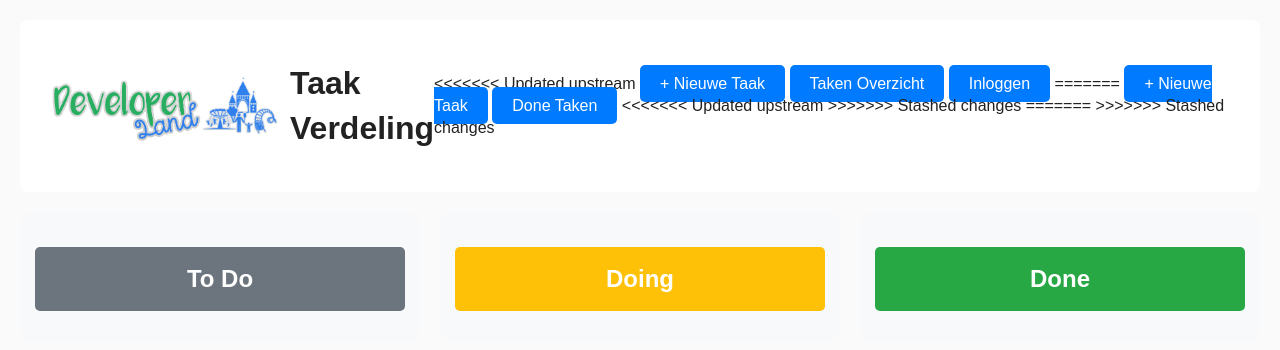
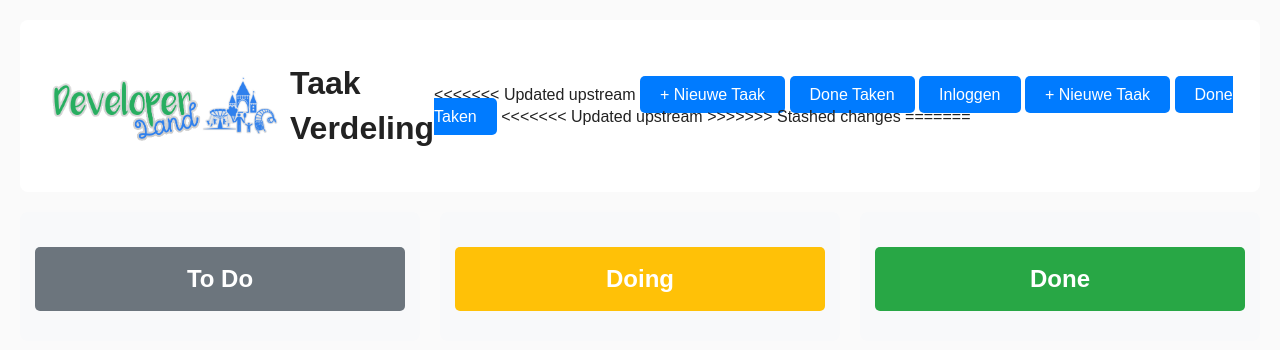
Before and after one commit to curio-studenten/b3-2025-p1-curiodev2, a PHP site: page /task/index.php in a window 1280 px wide. Shown: the top 350 px of the page. Run offline with PHP 8.4, Linux system fonts and the light colour scheme; data that the repository does not hold is empty; a stand-in replaces the project's code that opens the database connection.

Commit message:
2.1 deadline
deadline toegevoegd, soort de index en done pagina's bij deadline

```diff
--- a/task/index.php
+++ b/task/index.php
@@ -26,19 +26,17 @@ if (isset($_GET['msg']) || isset($_GET['error'])) {
             <div class="links">
 <<<<<<< Updated upstream
                 <a href="create.php">+ Nieuwe Taak</a>
-                <a href="afdeling.php">Taken Overzicht</a>
+                <a href="afdeling.php">Done Taken</a>
                 <?php if (isset($_SESSION['user_id'])): ?>
                     <a href="logout.php">Uitloggen</a>
                 <?php else: ?>
                     <a href="login.php">Inloggen</a>
                 <?php endif; ?>
-=======
                 <a href="create.php" class="btn-new-task">+ Nieuwe Taak</a>
                 <a href="done.php" class="btn-new-task">Done Taken</a>
 <<<<<<< Updated upstream
 >>>>>>> Stashed changes
 =======
->>>>>>> Stashed changes
             </div>
         </div>
 
```
